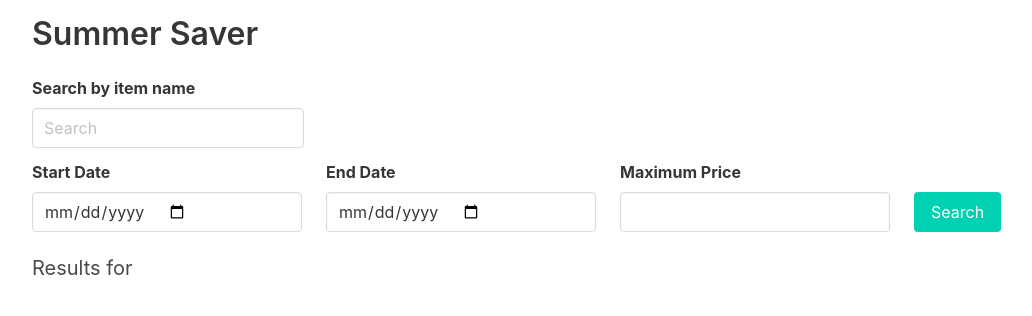
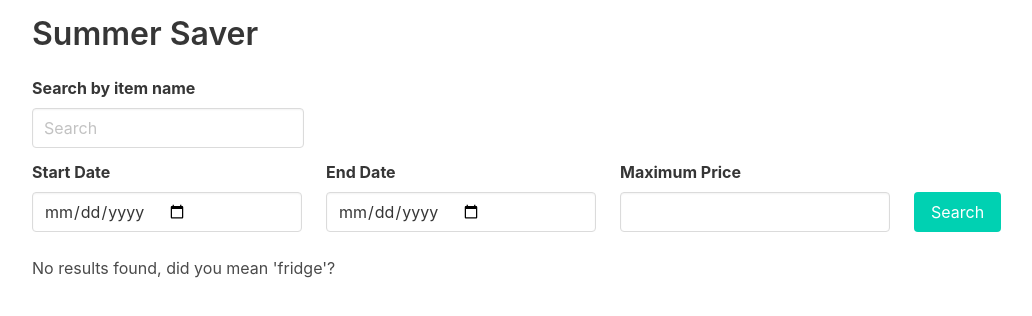
Before and after one commit to dchen327/hackmit2023, a React (Create React App) app: page / in a window 1280 px wide. Shown: the top 316 px of the page, without its empty margins (32-1064 px from the left). Built offline with nearby package versions, Linux system fonts and the light colour scheme.

Commit message:
no results

```diff
--- a/src/App.js
+++ b/src/App.js
@@ -276,7 +276,8 @@ function App() {
       {/* <div className="container"> */}
 
       <div>
-        <h1 className="subtitle">Results for {searchTerm}</h1>
+
+        { matches.length == 0 ? <p>No results found, did you mean 'fridge'?</p> : <h1 className="subtitle">Results for {searchTerm}</h1>}
         {matches.map((item, idx) => (
           <div key={`match{${idx}}`} className="box">
             <div className="columns">
```
